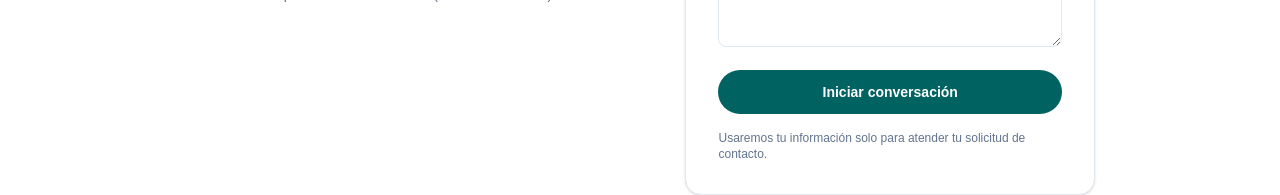
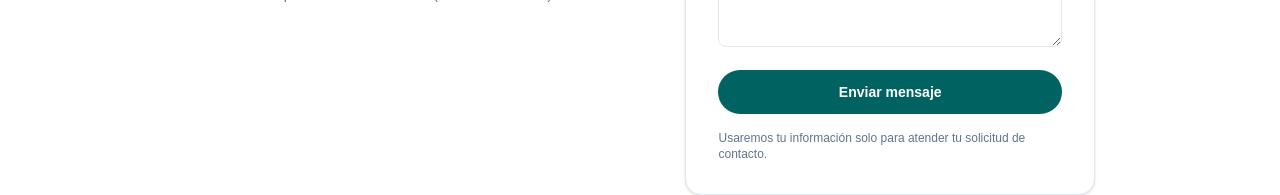
Before and after one commit to EmphaticoOnline/emphasys-web, a Next.js app: page / in a window 1280 px wide. Shown: the part 6566-6761 px from the top of the page. Built offline with nearby package versions, Linux system fonts and the light colour scheme.

Commit message:
deploy auto

```diff
--- a/components/ContactSection.tsx
+++ b/components/ContactSection.tsx
@@ -219,7 +219,7 @@ const ContactSection = () => {
                   ? "Enviando..."
                   : status === "success"
                   ? "Enviado"
-                  : "Iniciar conversación"}
+                  : "Enviar mensaje"}
               </button>
 
               <p className="text-xs text-slate-500">
```
